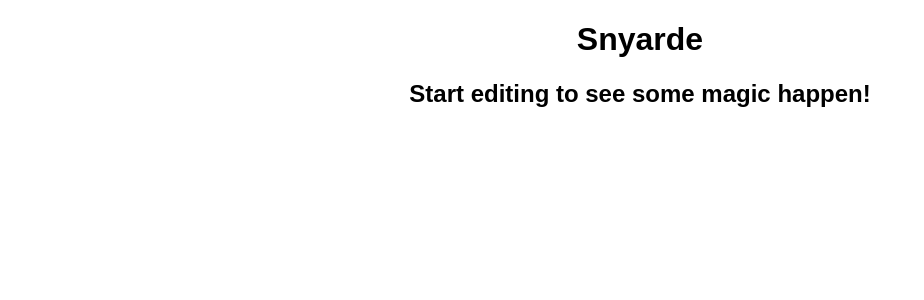
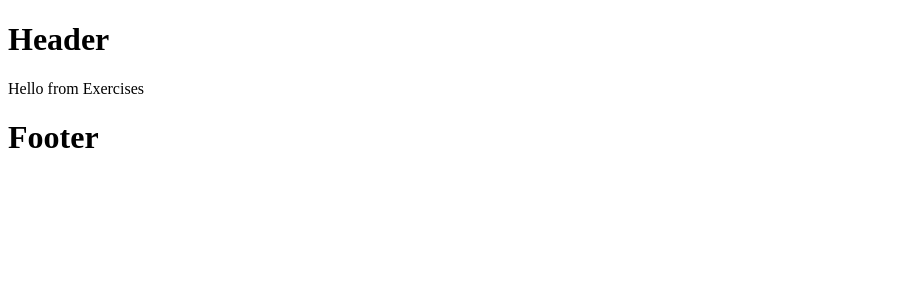
Before and after one commit to snyarde/react-materialui-fitness-webapp, a React (Create React App) app: page / in a window 1280 px wide. Shown: the top 300 px of the page, without its empty margins (0-924 px from the left). Built offline with nearby package versions, Linux system fonts and the light colour scheme.

Commit message:
Completes Episode 1
Completes episode 1: [Learn React & Material UI - #1 Intro](https://www.youtube.com/watch?v=xm4LX5fJKZ8)

```diff
--- /dev/null
+++ b/src/Components/App.js
@@ -0,0 +1,15 @@
+import React, { Component, Fragment } from "react";
+import { Header, Footer } from "./Layouts";
+import Exercises from "./Exercises";
+
+export default class extends Component {
+  render() {
+    return (
+      <Fragment>
+        <Header />
+        <Exercises />
+        <Footer />
+      </Fragment>
+    );
+  }
+}
--- /dev/null
+++ b/src/Components/Exercises/index.js
@@ -0,0 +1,3 @@
+import React from "react";
+
+export default props => <div>Hello from Exercises</div>;
--- /dev/null
+++ b/src/Components/Layouts/Footer.js
@@ -0,0 +1,7 @@
+import React from "react";
+
+export default props => (
+  <div>
+    <h1>Footer</h1>
+  </div>
+);
--- /dev/null
+++ b/src/Components/Layouts/Header.js
@@ -0,0 +1,7 @@
+import React from "react";
+
+export default props => (
+  <div>
+    <h1>Header</h1>
+  </div>
+);
--- /dev/null
+++ b/src/Components/Layouts/index.js
@@ -0,0 +1,4 @@
+import Header from "./Header";
+import Footer from "./Footer";
+
+export { Header, Footer };
--- a/src/index.js
+++ b/src/index.js
@@ -1,16 +1,6 @@
 import React from "react";
 import ReactDOM from "react-dom";
-
-import "./styles.css";
-
-function App() {
-  return (
-    <div className="App">
-      <h1>Snyarde</h1>
-      <h2>Start editing to see some magic happen!</h2>
-    </div>
-  );
-}
+import App from "./Components/App";
 
 const rootElement = document.getElementById("root");
 ReactDOM.render(<App />, rootElement);
--- a/src/styles.css
+++ /dev/null
@@ -1,4 +0,0 @@
-.App {
-  font-family: sans-serif;
-  text-align: center;
-}
```
